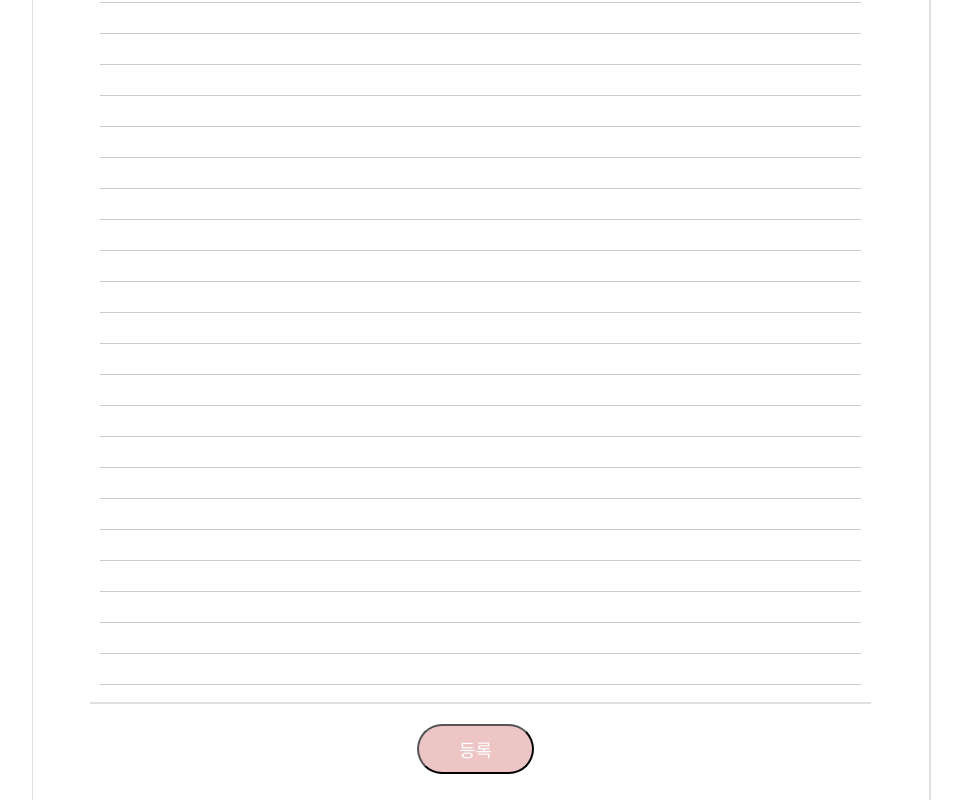
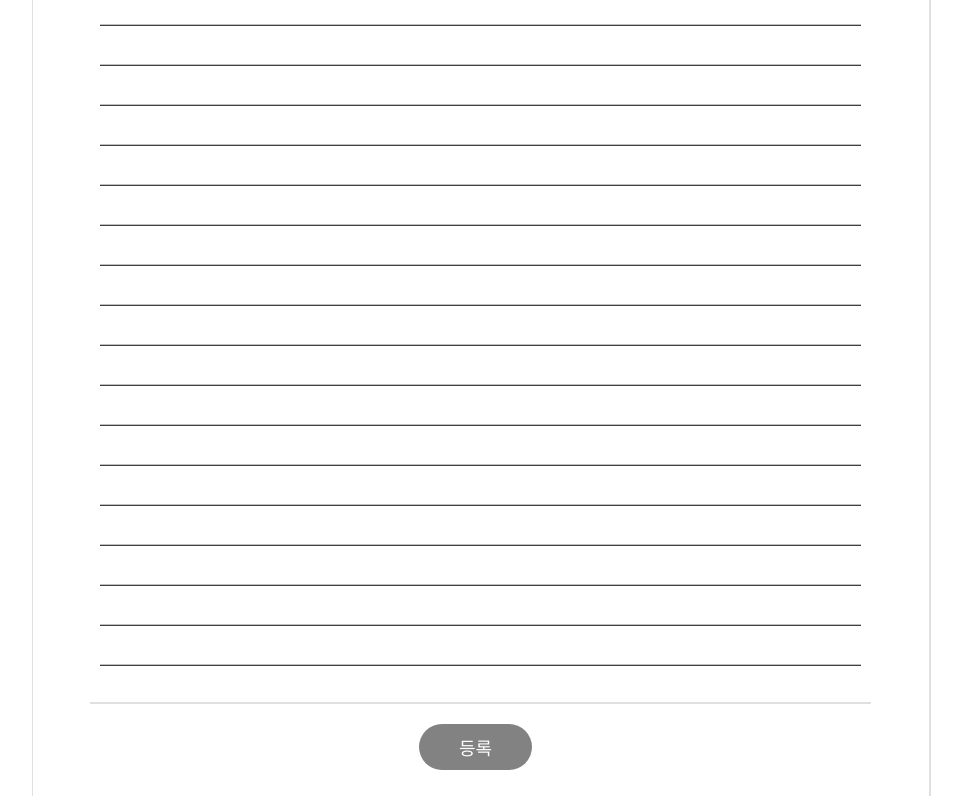
Before and after one commit to SoongComTyping/soongcom-react, a React (Create React App) app in the folder front/: page /add-script in a window 1280 px wide. Shown: the part 505-1305 px from the top of the page, without its empty margins (159-1121 px from the left). Built offline with nearby package versions, Linux system fonts and the light colour scheme; what inko would draw is missing.

Commit message:
스크립트 등록 스타일링 코드 sass로 이전

```diff
--- /dev/null
+++ b/front/src/sass/common/_script.scss
@@ -0,0 +1,58 @@
+.notes {
+  width: 85%;
+  height: 900px;
+  resize: none;
+  font-size: 18px;
+  border: none;
+  outline: none;
+  border-bottom: 2px solid #e0e0e0;
+  line-height: 40px;
+  background-attachment: local;
+   background-image:
+    linear-gradient(to right, white 10px, transparent 10px),
+    linear-gradient(to left, white 10px, transparent 10px),
+    repeating-linear-gradient(white, white 38px, #000000 40px);
+  padding: 8px 10px;
+}
+
+#script-add-form {
+  display: inline-block;
+  width: 70%;
+  border-right: 2px solid #e0e0e0;
+  border-left: 1px solid #e0e0e0;
+}
+
+#script-title-form {
+  width: 85%;
+  height: 75px;
+  font-size: 25px;
+  border: none;
+  outline: none;
+  border-bottom: 1px solid #e0e0e0;
+}
+
+#script-offbutton-form {
+  position: relative;
+  padding: 10px 40px;
+  margin: 0px 10px 10px 0px;
+  border-radius: 30px;
+  border: none;
+  font-size: 18px;
+  color: #FFF;
+  background: #828282;
+  outline: none;
+  text-decoration: none;
+}
+
+#script-onbutton-form{
+  position: relative;
+  padding: 10px 40px;
+  margin: 0px 10px 10px 0px;
+  border-radius: 30px;
+  border: none;
+  font-size: 18px;
+  color: #FFF;
+  background: #EDC5C5;
+  outline: none;
+  text-decoration: none;
+}
--- /dev/null
+++ b/front/src/sass/main.css
@@ -0,0 +1,158 @@
+.content {
+  position: absolute;
+  top: 100px;
+  width: 100%;
+  height: 70%;
+  display: flex;
+  flex-direction: column;
+  align-items: center;
+}
+
+.practice-box {
+  width: 70%;
+  height: 100%;
+  border: 2px solid #BDBDBD;
+  border-radius: 24px;
+  margin-top: 30px;
+}
+
+.practice-info {
+  display: flex;
+  justify-content: center;
+  align-items: center;
+  border-bottom: 2px solid #E0E0E0;
+}
+
+#noBorder {
+  border: 0px;
+}
+
+.progress-box {
+  flex: 1;
+  text-align: center;
+  justify-content: center;
+  align-items: stretch;
+  display: flex;
+  padding: 5px;
+  padding-left: 5%;
+  padding-right: 5%;
+  color: #828282;
+  border-left: 2px solid #E0E0E0;
+}
+.progress-box .left-content {
+  flex: 1;
+  text-align: left;
+}
+.progress-box .left-content .title {
+  font-size: 16px;
+  font-weight: 700;
+}
+.progress-box .left-content .progress-border {
+  border: 2px solid #E0E0E0;
+  border-radius: 2px;
+  margin-right: 10px;
+}
+.progress-box .figure {
+  font-size: 20px;
+  font-weight: 300;
+  padding: 10px;
+}
+
+.sentence-task {
+  font-size: 30px;
+  margin: 10px;
+  margin-left: 5%;
+  margin-right: 5%;
+  text-align: left;
+}
+
+.sentence, .current-input, .current-result, .finished-input, .finished-result {
+  height: 38px;
+  margin-bottom: 5px;
+  padding: 4px;
+  padding-left: 20px;
+  color: #47A5C7;
+}
+
+.finished-result {
+  border-radius: 30px;
+  color: black;
+}
+
+.finished-input {
+  background-color: #828282;
+  color: #fff;
+  border-radius: 30px;
+  margin-bottom: 12px;
+}
+
+.current-result {
+  background-color: #47A5C7;
+  color: #fff;
+  border-radius: 30px;
+}
+
+.current-input {
+  background-color: #2B6D90;
+  color: #fff;
+  border-radius: 30px;
+  margin-bottom: 12px;
+}
+
+.notes {
+  width: 85%;
+  height: 900px;
+  resize: none;
+  font-size: 18px;
+  border: none;
+  outline: none;
+  border-bottom: 2px solid #e0e0e0;
+  line-height: 40px;
+  background-attachment: local;
+  background-image: linear-gradient(to right, white 10px, transparent 10px), linear-gradient(to left, white 10px, transparent 10px), repeating-linear-gradient(white, white 38px, #000000 40px);
+  padding: 8px 10px;
+}
+
+#script-add-form {
+  display: inline-block;
+  width: 70%;
+  border-right: 2px solid #e0e0e0;
+  border-left: 1px solid #e0e0e0;
+}
+
+#script-title-form {
+  width: 85%;
+  height: 75px;
+  font-size: 25px;
+  border: none;
+  outline: none;
+  border-bottom: 1px solid #e0e0e0;
+}
+
+#script-offbutton-form {
+  position: relative;
+  padding: 10px 40px;
+  margin: 0px 10px 10px 0px;
+  border-radius: 30px;
+  border: none;
+  font-size: 18px;
+  color: #FFF;
+  background: #828282;
+  outline: none;
+  text-decoration: none;
+}
+
+#script-onbutton-form {
+  position: relative;
+  padding: 10px 40px;
+  margin: 0px 10px 10px 0px;
+  border-radius: 30px;
+  border: none;
+  font-size: 18px;
+  color: #FFF;
+  background: #EDC5C5;
+  outline: none;
+  text-decoration: none;
+}
+
+/*# sourceMappingURL=main.css.map */
--- /dev/null
+++ b/front/src/sass/main.scss
@@ -0,0 +1,2 @@
+@import 'common/practice';
+@import 'common/script';
--- a/front/src/scripts/AddScript.css
+++ /dev/null
@@ -1,16 +0,0 @@
-.notes {
-    width: 85%;
-    height: 900px;
-    resize: none;
-
-    border: none;
-    outline: none;
-    border-bottom: 2px solid #e0e0e0;
-    background-attachment: local;
-    background-image:
-      linear-gradient(to right, white 10px, transparent 10px),
-      linear-gradient(to left, white 10px, transparent 10px),
-      repeating-linear-gradient(white, white 30px, #ccc 30px, #ccc 31px, white 31px);
-    line-height: 31px;
-    padding: 8px 10px;
-  }
--- a/front/src/scripts/AddScript.js
+++ b/front/src/scripts/AddScript.js
@@ -1,32 +1,59 @@
-import React from 'react';
+import React, { useState } from 'react';
 import Title from '../components/Title';
 import { Link } from "react-router-dom";
-import './AddScript.css';
+import '../sass/main.css';
 
 function AddScript() {
+  const [title, setTitle] = useState('');
+  const [contents, setContents] = useState('');
+
+  const handleTitleChange = ({target: {value}}) => setTitle(value)
+  const handleContentsChange = ({target: {value}}) => setContents(value)
+  const handleSubmit = () => {
+  }
+
+  var now = 'unfinish';
+  if(contents.length > 0 && title.length > 0) {
+    now = 'finish'
+  }
+
   return (
     <div >
       <Title title = '스크립트 등록'/>
-      <form style={BackStyle}>
+      <form id='script-add-form'>
         <p>
-          <input style={HeaderStyle}
+          <input id="script-title-form"
+            autoComplete="off"
             type="text"
             name="title"
             placeholder="제목을 입력하세요."
+            maxLength="30"
+            value={title}
+            onChange={handleTitleChange}
           />
         </p>
 
         <p>
           <textarea
             className="notes"
+            autoComplete="off"
             type="text"
             name="content"
-            placeholder="내용을 입력하세요. (최대 00자)"
+            placeholder="내용을 입력하세요. (최대 500자)"
+            maxLength="500"
+            value={contents}
+            onChange={handleContentsChange}
           />
         </p>
         <p>
-          <Link to ='/show-script'>
-            <button style={ButtonStyle}>등록</button>
+
+          <Link  to ='/show-script' onClick={handleSubmit}>
+            {
+              {
+                unfinish : <button type="submit" id='script-offbutton-form' disabled>등록</button>,
+                finish : <button type="submit" id='script-onbutton-form'>등록</button>
+              }[now]
+            }
           </Link>
         </p>
       </form>
@@ -35,43 +62,4 @@ function AddScript() {
   );
 }
 
-const BackStyle = {
-  display: 'inline-block',
-  width: '70%',
-  borderRight: '2px solid #e0e0e0',
-  borderLeft: '1px solid #e0e0e0'
-  //border: '5px solid #000000',
-}
-
-const HeaderStyle = {
-  width: '85%',
-  height: '75px',
-  fontSize: '25px',
-  border: 'none',
-  outline: 'none',
-  borderBottom: '1px solid #e0e0e0',
-}
-
-// const ContentsStyle = {
-//   width: '85%',
-//   height: '900px',
-//   resize: 'none',
-//   fontSize: '20px',
-//   border: 'none',
-//   outline: 'none',
-//   borderBottom: '2px solid #e0e0e0'
-// }
-
-const ButtonStyle = {
-  position: 'relative',
-  padding: '10px 40px',
-  margin: '0px 10px 10px 0px',
-  borderRadius: '30px',
-  fontSize: '18px',
-  color: '#FFF',
-  background: '#EDC5C5',
-  outline: 'none',
-  textDecoration: 'none',
-}
-
 export default AddScript;
```
Also changed, not shown: front/src/sass/common/_practice.scss (added, +110 -0 lines), 1 other file (tests, documents, lock files or other folders).
